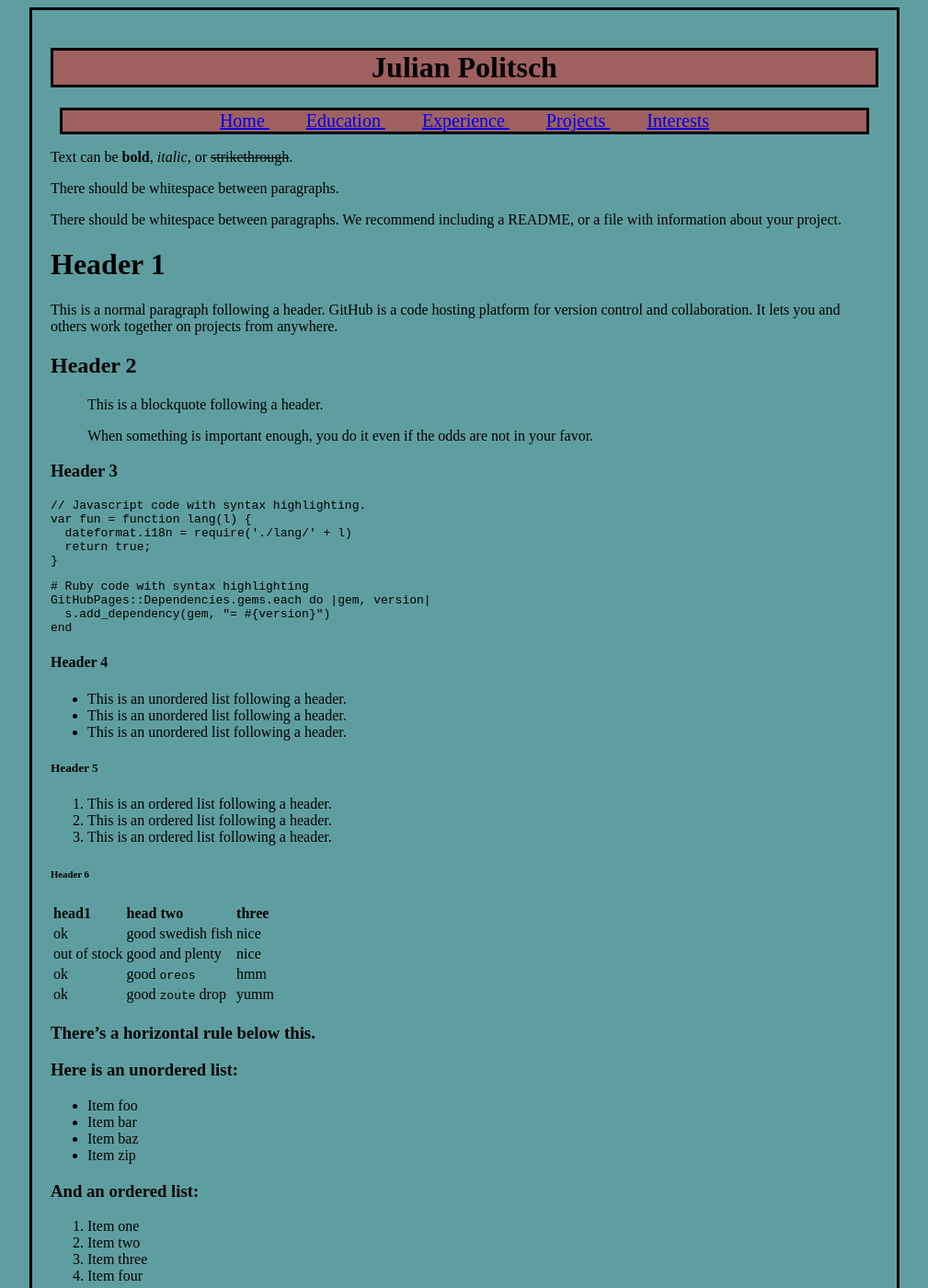
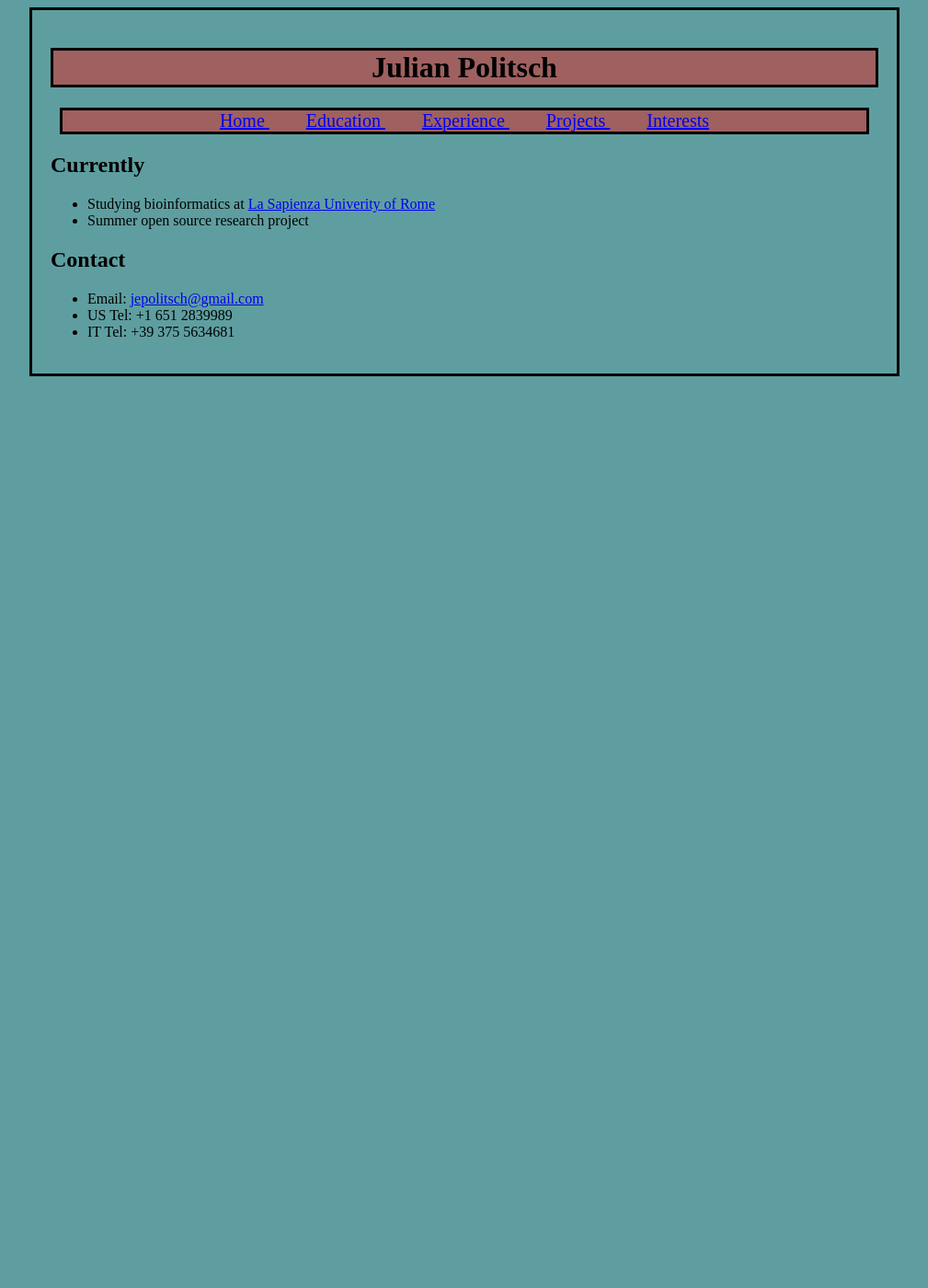
Before and after one commit to jepolitsch/jepolitsch.github.io, a Jekyll site: the page built from index.md, in a window 1280 px wide and 1400 px high. Shown: the whole window at 92% size, without its empty margins (135-1144 px from the left). Built offline with Jekyll 4.4.1, drawn with Linux system fonts in a browser that asks for light colours; some of the changed text lies outside the part shown.

Commit message:
Update index.md

````diff
--- a/index.md
+++ b/index.md
@@ -4,110 +4,13 @@ title: Julian Politsch
 description: Home
 ---
 
-Text can be **bold**, _italic_, or ~~strikethrough~~.
+## Currently
 
-There should be whitespace between paragraphs.
+* Studying bioinformatics at [La Sapienza Univerity of Rome](https://www.uniroma1.it/en/)
+* Summer open source research project
 
-There should be whitespace between paragraphs. We recommend including a README, or a file with information about your project.
+## Contact
 
-# Header 1
-
-This is a normal paragraph following a header. GitHub is a code hosting platform for version control and collaboration. It lets you and others work together on projects from anywhere.
-
-## Header 2
-
-> This is a blockquote following a header.
->
-> When something is important enough, you do it even if the odds are not in your favor.
-
-### Header 3
-
-```js
-// Javascript code with syntax highlighting.
-var fun = function lang(l) {
-  dateformat.i18n = require('./lang/' + l)
-  return true;
-}
-```
-
-```ruby
-# Ruby code with syntax highlighting
-GitHubPages::Dependencies.gems.each do |gem, version|
-  s.add_dependency(gem, "= #{version}")
-end
-```
-
-#### Header 4
-
-*   This is an unordered list following a header.
-*   This is an unordered list following a header.
-*   This is an unordered list following a header.
-
-##### Header 5
-
-1.  This is an ordered list following a header.
-2.  This is an ordered list following a header.
-3.  This is an ordered list following a header.
-
-###### Header 6
-
-| head1        | head two          | three |
-|:-------------|:------------------|:------|
-| ok           | good swedish fish | nice  |
-| out of stock | good and plenty   | nice  |
-| ok           | good `oreos`      | hmm   |
-| ok           | good `zoute` drop | yumm  |
-
-### There's a horizontal rule below this.
-
-### Here is an unordered list:
-
-*   Item foo
-*   Item bar
-*   Item baz
-*   Item zip
-
-### And an ordered list:
-
-1.  Item one
-1.  Item two
-1.  Item three
-1.  Item four
-
-### And a nested list:
-
-- level 1 item
-  - level 2 item
-  - level 2 item
-    - level 3 item
-    - level 3 item
-- level 1 item
-  - level 2 item
-  - level 2 item
-  - level 2 item
-- level 1 item
-  - level 2 item
-  - level 2 item
-- level 1 item
-
-### Small image
-
-![Octocat](https://github.githubassets.com/images/icons/emoji/octocat.png)
-
-
-### Definition lists can be used with HTML syntax.
-
-<dl>
-<dt>Name</dt>
-<dd>Godzilla</dd>
-<dt>Born</dt>
-<dd>1952</dd>
-<dt>Birthplace</dt>
-<dd>Japan</dd>
-<dt>Color</dt>
-<dd>Green</dd>
-</dl>
-
-```
-The final element.
-```
+* Email: [jepolitsch@gmail.com](mailto:jepolitsch@gmail.com)
+* US Tel: +1 651 2839989
+* IT Tel: +39 375 5634681
````
